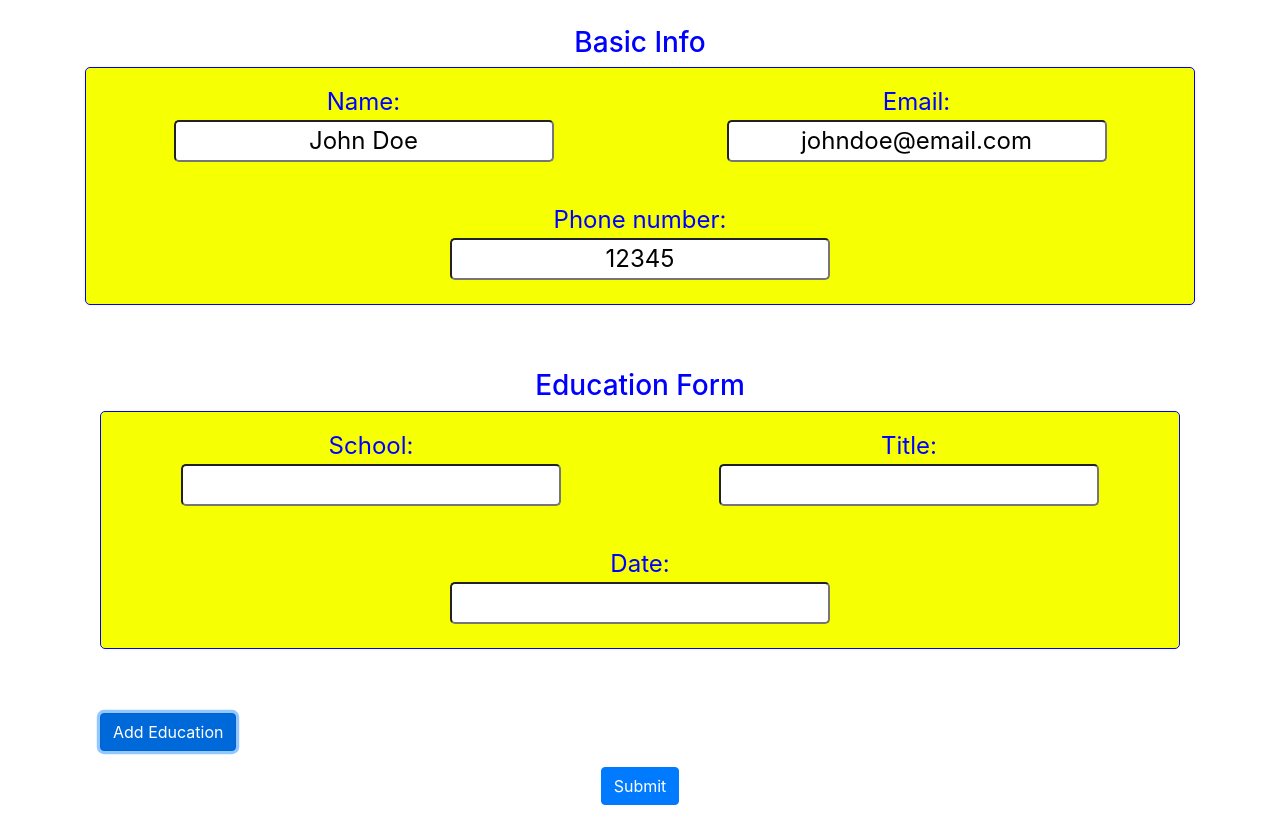
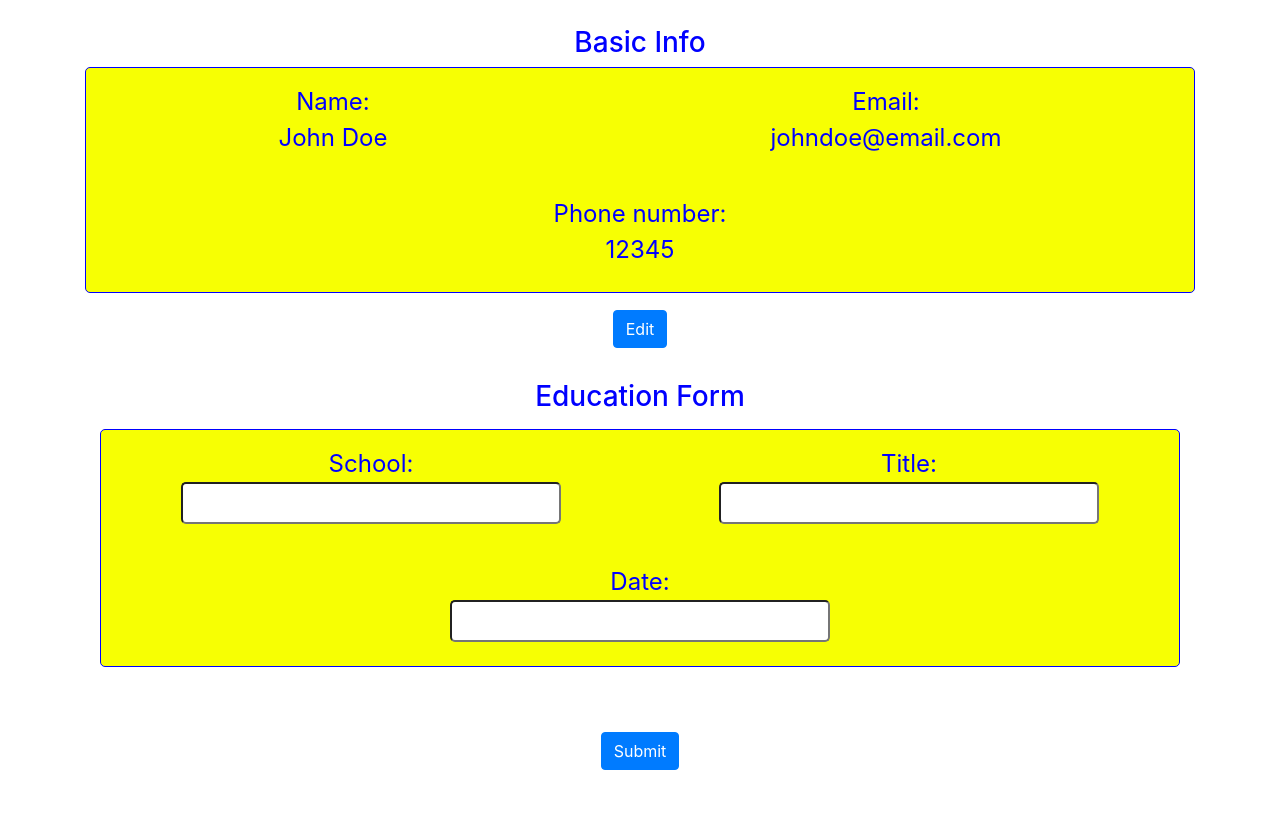
Before and after one commit to Tihomir10/cv-application, a React (Create React App) app: page / in a window 1280 px wide. Both pictures are taken after a click on the button "Add Education". After the commit the page ends 800 px from the top, so only its background shows below. Built offline with nearby package versions, Linux system fonts and the light colour scheme; the HTML template or start-up script is replaced by a standard one.

Commit message:
refactor

```diff
--- a/src/App.js
+++ b/src/App.js
@@ -1,42 +1,14 @@
 import React, { useState } from 'react';
 
-import { GeneralForm, General } from './components/General';
-import EducationHandler from './components/EducationHandler';
+import Person from './components/person/Person';
+import Education from './components/education/Education';
 import './index.css'
 
 function App() {
-  const [ person, setPerson ] = useState({name: 'John Doe', email: 'johndoe@email.com', phone: '12345'});
-
-  const [ submit, setSubmit] = useState(false);
-
-  function changePersonData(event) {
-    setPerson({
-      ...person,
-      [event.target.name]: event.target.value
-    })
-  };
-
-  if (submit) {
-    return (
-      <div className="container">
-        <General person={person} />
-        <EducationHandler submit={submit} />
-        <div className="row">
-          <button onClick={() => setSubmit(false)} className='btn btn-primary'>Edit</button>
-        </div>
-      </div>
-    )
-  }
   return (
     <div className='container'>
-      <GeneralForm
-        person={person}
-        changePersonData={changePersonData}
-      />
-      <EducationHandler submit={submit} />
-      <div className="row">
-        <button onClick={() => setSubmit(true)} className='btn btn-primary'>Submit</button>
-      </div>
+      <Person />
+      <Education />
     </div>
   )
 }
--- a/src/components/EducationHandler.js
+++ /dev/null
@@ -1,67 +0,0 @@
-import { useState } from 'react'
-
-import Education from './Education';
-import EducationForm from './EducationForm';
-
-function EducationHandler(props) {
-  const [ education, setEducation ] = useState([{id: 0, school: 'University of Berlin', title: 'Master of None', date: '2011 - 2014'}]);
-
-  const [ school, setSchool ] = useState('');
-
-  const [ title, setTitle ] = useState('');
-
-  const [ date, setDate ] = useState('');
-
-  function updateEducationData(event) {
-    setEducation([...education,{
-      id: education.length,
-      school: school,
-      title: title,
-      date: date
-    }])
-    event.preventDefault()
-  }
-
-  function handleSchoolChange(event) {
-    setSchool(event.target.value)
-  }
-
-  function handleTitleChange(event) {
-    setTitle(event.target.value)
-  }
-
-  function handleDateChange(event) {
-    setDate(event.target.value)
-  }
-
-  if (props.submit) {
-    return (
-      <div>
-        <h3>Education Info</h3>
-        {education.map(obj => {
-        return (
-          <div>
-            <Education obj={obj} />
-          </div>
-        )
-      })}
-      </div>
-    )
-  } else {
-    return (
-      <div>
-        <EducationForm
-          school={school}
-          title={title}
-          date={date}
-          handleSchoolChange={handleSchoolChange}
-          handleTitleChange={handleTitleChange}
-          handleDateChange={handleDateChange}
-          updateEducationData={updateEducationData}
-        />
-      </div>
-    )
-  }
-}
-
-export default EducationHandler;
--- /dev/null
+++ b/src/components/education/Education.js
@@ -0,0 +1,105 @@
+import { useState } from 'react'
+
+import EducationInfo from './EducationInfo';
+import EducationForm from './EducationForm';
+
+function Education() {
+  const [ education, setEducation ] = useState([{id: 0, school: 'University of Berlin', title: 'Master of None', date: '2011 - 2014'}, {
+    id: 1, school: 'University of Lisbon', title: 'Alpinist', date: '2004 - 2013'
+  }]);
+
+  const [ school, setSchool ] = useState('');
+
+  const [ title, setTitle ] = useState('');
+
+  const [ date, setDate ] = useState('');
+
+  const [ edit, setEdit ] = useState(false);
+
+  const [ newEducation, setNewEducation ] = useState(false)
+
+  function updateEducationData(event) {
+    setEducation([...education,{
+      id: education.length,
+      school: school,
+      title: title,
+      date: date
+    }]);
+    setNewEducation(false)
+    event.preventDefault()
+  }
+
+  function handleSchoolChange(event) {
+    setSchool(event.target.value)
+  }
+
+  function handleTitleChange(event) {
+    setTitle(event.target.value)
+  }
+
+  function handleDateChange(event) {
+    setDate(event.target.value)
+  }
+
+  function deleteEducation(event) {
+    console.log(event.target.id)
+    setEducation(education.filter(obj => obj.id != event.target.id))
+  }
+
+  if (edit) {
+    return (
+      <div className='info-edit'>
+        <h3>Education Form</h3>
+        {education.map(obj => {
+          return (
+            <div>
+                <EducationInfo
+                  obj={obj}
+                />
+              <div className='delete-btn-div'>
+                 <button className='btn btn-primary' id={obj.id} onClick={deleteEducation}>Delete</button>
+              </div>
+            </div>
+          )
+        })}
+          <button className='btn btn-primary' onClick={() => {setEdit(false)}}>Submit</button>
+      </div>
+    )
+  }
+
+  if (newEducation) {
+    return (
+      <div className='info-edit'>
+        <h3>Education Form</h3>
+        <EducationForm
+          school={school}
+          title={title}
+          date={date}
+          handleSchoolChange={handleSchoolChange}
+          handleTitleChange={handleTitleChange}
+          handleDateChange={handleDateChange}
+        />
+        <button className='btn btn-primary' onClick={updateEducationData}>Submit</button>
+      </div>
+    )
+  }
+
+  return (
+    <div>
+      <h3>Education Info</h3>
+        {education.map(obj => {
+        return (
+          <div>
+            <EducationInfo obj={obj} />
+          </div>
+        )
+      })}
+      <div className='buttons'>
+        <button className='btn btn-primary' onClick={() => {setEdit(true)}}>Edit</button>
+        <button className='btn btn-primary' onClick={() => {setNewEducation(true)}}>Add Education</button>
+      </div>
+    </div>
+  )
+}
+
+export default Education;
--- a/src/components/EducationForm.js
+++ b/src/components/education/EducationForm.js
@@ -2,7 +2,6 @@ function EducationForm(props) {
   return (
     <div className="container">
       <div>
-        <h3>Education Form</h3>
         <form>
           <div className="row">
             <label>School:<br/>
@@ -18,7 +17,6 @@ function EducationForm(props) {
             </label>
           </div>
         </form>
-        <button className="btn btn-primary" onClick={props.updateEducationData}>Add Education</button>
       </div>
     </div>
   )
--- a/src/components/Education.js
+++ b/src/components/education/EducationInfo.js
@@ -1,4 +1,4 @@
-function Education(props) {
+function EducationInfo(props) {
   return (
     <div>
       <div className="info">
@@ -20,4 +20,4 @@ function Education(props) {
   )
 }
 
-export default Education;
+export default EducationInfo;
--- /dev/null
+++ b/src/components/person/Person.js
@@ -0,0 +1,41 @@
+import { useState } from 'react';
+
+import PersonForm from './PersonForm';
+import PersonInfo from './PersonInfo';
+
+function Person() {
+  const [ person, setPerson ] = useState({name: 'John Doe', email: 'johndoe@email.com', phone: '12345'});
+
+  const [ edit, setEdit ] = useState(false);
+
+  function changePersonData(event) {
+    setPerson({
+      ...person,
+      [event.target.name]: event.target.value
+    })
+  };
+
+  if (edit) {
+    return (
+      <div className='info-edit'>
+        <PersonForm
+          person={person}
+          changePersonData={changePersonData}
+        />
+        <div className='delete-btn-div'>
+          <button className='btn btn-primary' onClick={() => {setEdit(false)}}>Submit</button>
+        </div>
+      </div>
+    )
+  }
+  return (
+    <div className='info-edit'>
+      <PersonInfo person={person} />
+      <div className='delete-btn-div'>
+        <button className='btn btn-primary' onClick={() => {setEdit(true)}}>Edit</button>
+      </div>
+    </div>
+  )
+}
+
+export default Person;
--- a/src/components/General.js
+++ b/src/components/person/PersonForm.js
@@ -1,4 +1,4 @@
-function GeneralForm(props) {
+function PersonForm(props) {
   return (
   <div>
     <h3>Basic Info</h3>
@@ -21,27 +21,4 @@ function GeneralForm(props) {
   )
 }
 
-function General(props) {
-  return (
-    <div>
-      <h3>Basic Info</h3>
-      <div class="info">
-        <div className="row">
-          <label>Name:<br/>
-            <div>{props.person.name}</div>
-          </label>
-          <label>Email:<br/>
-            <div>{props.person.email}</div>
-          </label>
-        </div>
-        <div className="row">
-          <label>Phone number:<br/>
-            <div>{props.person.phone}</div>
-          </label>
-        </div>
-      </div>
-    </div>
-  )
-}
-
-export { General, GeneralForm }
+export default PersonForm;
--- /dev/null
+++ b/src/components/person/PersonInfo.js
@@ -0,0 +1,24 @@
+function PersonInfo(props) {
+  return (
+    <div>
+      <h3>Basic Info</h3>
+      <div class="info">
+        <div className="row">
+          <label>Name:<br/>
+            <div>{props.person.name}</div>
+          </label>
+          <label>Email:<br/>
+            <div>{props.person.email}</div>
+          </label>
+        </div>
+        <div className="row">
+          <label>Phone number:<br/>
+            <div>{props.person.phone}</div>
+          </label>
+        </div>
+      </div>
+    </div>
+  )
+}
+
+export default PersonInfo;
```
